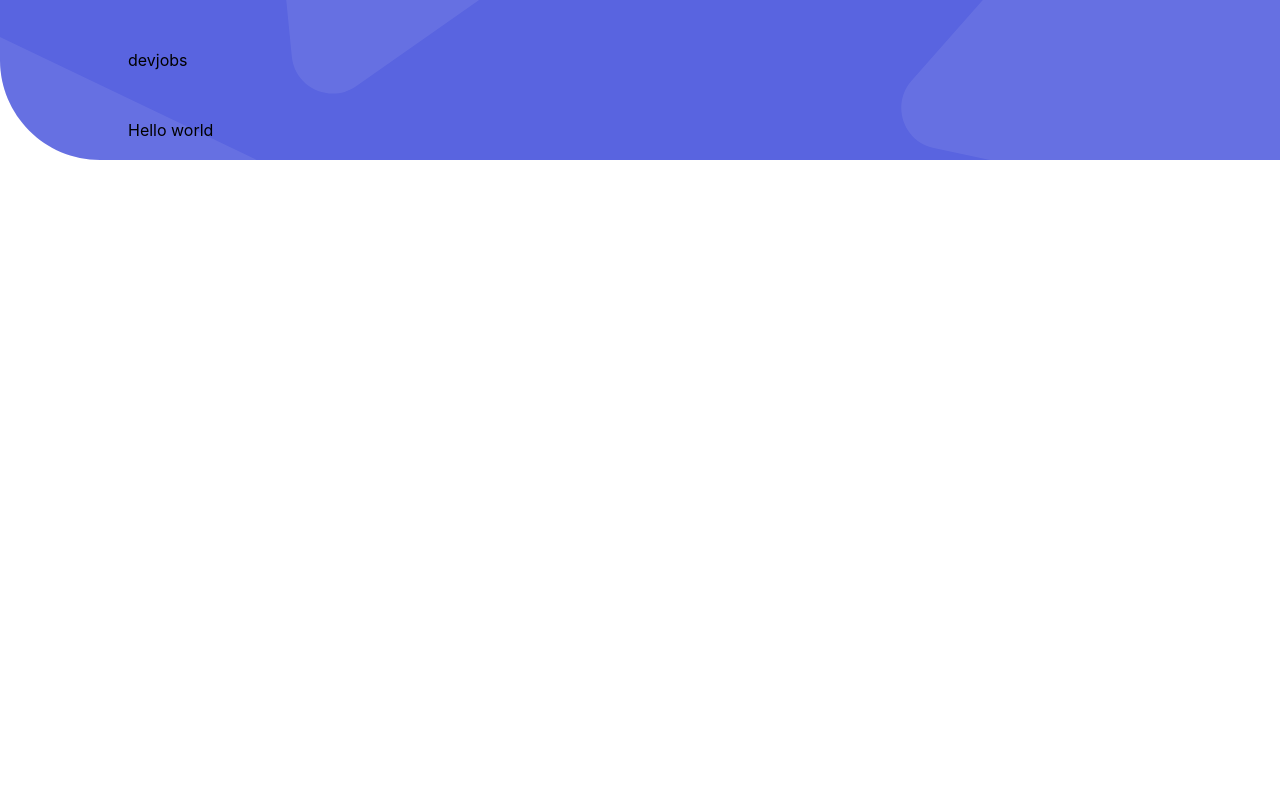
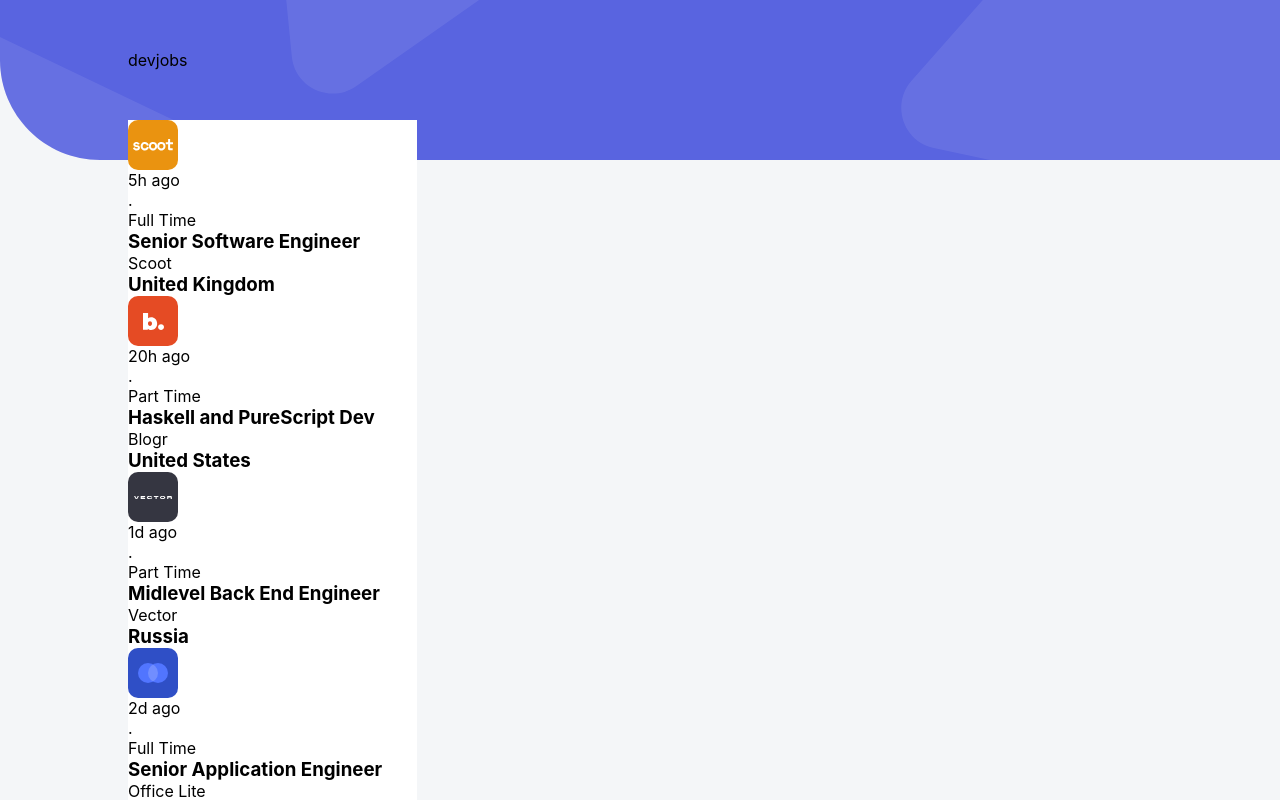
Before and after one commit to Derajatul/devjob-web-app, a Next.js app: page / in a window 1280 px wide. Shown: the top 800 px of the page. Built offline with nearby package versions, Linux system fonts and the light colour scheme.

Commit message:
add card component

```diff
--- /dev/null
+++ b/app/components/Card.module.css
@@ -0,0 +1,14 @@
+.container{
+  background-color: white;
+}
+.logoBackground{
+  display: flex;
+  justify-content:center;
+  align-items: center;
+  width:50px;
+  height:50px;
+  border-radius: 10px;
+}
+.imageLogo{
+  width: 100&;
+}
--- /dev/null
+++ b/app/components/Card.tsx
@@ -0,0 +1,21 @@
+import Styles from './Card.module.css'
+
+const Card = ({ company,logo,logoBackground,position,postedAt,contract,location}) => {
+  return(
+    <div className={Styles.container}>
+      <div className={Styles.logoBackground} style={{backgroundColor: logoBackground}}>
+        <img src={logo} alt={`${company} logo`} />
+      </div>
+      <div>
+        <p>{postedAt}</p>
+        <span>.</span>
+        <p>{contract}</p>
+      </div>
+      <h3>{position}</h3>
+      <p>{company}</p>
+      <h3>{location}</h3>
+    </div>
+  )
+}
+
+export default Card
--- /dev/null
+++ b/app/components/Header.module.css
@@ -0,0 +1,51 @@
+.header{
+    height: 7.5rem;
+  display: flex;
+  align-items:center;
+  width: 100%;
+  position: relative;
+  padding: 0 10% 0 10%;
+}
+
+/* Untuk tampilan desktop */
+@media (min-width: 1024px) {
+    .background {
+        background-image: url('../assets/desktop/bg-pattern-header.svg');
+        background-size: cover; /* Atur ukuran latar belakang */
+        height: 10rem; /* Atur ketinggian */
+        width: 100%;
+        position: absolute;
+        top:0;
+        left: 0;
+        background-repeat: no-repeat;
+    }
+}
+
+/* Untuk tampilan tablet */
+@media (max-width: 1023px) and (min-width: 768px) {
+    .background {
+        background-image: url('../assets/tablet/bg-pattern-header .svg');
+        background-size: cover; /* Atur ukuran latar belakang */
+        height: 10rem; /* Atur ketinggian */
+        width: 100%;
+        position: absolute;
+        top:0;
+        left: 0;
+        background-repeat: no-repeat;
+    }
+}
+
+/* Untuk tampilan ponsel */
+@media (max-width: 767px) {
+    .background {
+        background-image: url('../assets/mobile/bg-pattern-header.svg');
+        background-size: cover; /* Atur ukuran latar belakang */
+        height: 10rem; /* Atur ketinggian */
+        width: 100%;
+        position: absolute;
+        top:0;
+        left: 0;
+        background-repeat: no-repeat;
+
+    }
+}
--- a/app/components/header.tsx
+++ b/app/components/Header.tsx
@@ -1,10 +1,11 @@
 import Link from 'next/link'
+import Styles from './Header.module.css'
 
 const Header = () => {
   return(
     <>
-      <div className='bg-svg'></div>
-      <header id="header">
+      <div className={Styles.background}></div>
+      <header className={Styles.header}>
         <Link href='/'>devjobs</Link>
       </header>
     </>
--- a/data.json
+++ b/app/data.json
@@ -2,7 +2,7 @@
   {
     "id": 1,
     "company": "Scoot",
-    "logo": "./assets/logos/scoot.svg",
+    "logo": "./logos/scoot.svg",
     "logoBackground": "hsl(36, 87%, 49%)",
     "position": "Senior Software Engineer",
     "postedAt": "5h ago",
@@ -33,7 +33,7 @@
   {
     "id": 2,
     "company": "Blogr",
-    "logo": "./assets/logos/blogr.svg",
+    "logo": "/logos/blogr.svg",
     "logoBackground": "hsl(12, 79%, 52%)",
     "position": "Haskell and PureScript Dev",
     "postedAt": "20h ago",
@@ -64,7 +64,7 @@
   {
     "id": 3,
     "company": "Vector",
-    "logo": "./assets/logos/vector.svg",
+    "logo": "./logos/vector.svg",
     "logoBackground": "hsl(235, 10%, 23%)",
     "position": "Midlevel Back End Engineer",
     "postedAt": "1d ago",
@@ -94,7 +94,7 @@
   {
     "id": 4,
     "company": "Office Lite",
-    "logo": "./assets/logos/officelite.svg",
+    "logo": "./logos/officelite.svg",
     "logoBackground": "hsl(227, 62%, 48%)",
     "position": "Senior Application Engineer",
     "postedAt": "2d ago",
@@ -126,7 +126,7 @@
   {
     "id": 5,
     "company": "Pod",
-    "logo": "./assets/logos/pod.svg",
+    "logo": "./logos/pod.svg",
     "logoBackground": "hsl(216, 46%, 14%)",
     "position": "Remote DevOps Engineer",
     "postedAt": "2d ago",
@@ -162,7 +162,7 @@
   {
     "id": 6,
     "company": "Creative",
-    "logo": "./assets/logos/creative.svg",
+    "logo": "./logos/creative.svg",
     "logoBackground": "hsl(295, 55%, 21%)",
     "position": "Desktop Support Manager",
     "postedAt": "4d ago",
@@ -196,7 +196,7 @@
   {
     "id": 7,
     "company": "Pomodoro",
-    "logo": "./assets/logos/pomodoro.svg",
+    "logo": "./logos/pomodoro.svg",
     "logoBackground": "hsl(254, 71%, 45%)",
     "position": "iOS Engineer",
     "postedAt": "1w ago",
@@ -227,7 +227,7 @@
   {
     "id": 8,
     "company": "Maker",
-    "logo": "./assets/logos/maker.svg",
+    "logo": "./logos/maker.svg",
     "logoBackground": "hsl(218, 58%, 31%)",
     "position": "Senior EJB Developer",
     "postedAt": "1w ago",
@@ -258,7 +258,7 @@
   {
     "id": 9,
     "company": "Coffeeroasters",
-    "logo": "./assets/logos/coffeeroasters.svg",
+    "logo": "./logos/coffeeroasters.svg",
     "logoBackground": "hsl(29, 60%, 87%)",
     "position": "Senior Frontend Developer",
     "postedAt": "1w ago",
@@ -289,7 +289,7 @@
   {
     "id": 10,
     "company": "Mastercraft",
-    "logo": "./assets/logos/mastercraft.svg",
+    "logo": "./logos/mastercraft.svg",
     "logoBackground": "hsl(0, 0%, 12%)",
     "position": "App & Website Designer",
     "postedAt": "2w ago",
@@ -322,7 +322,7 @@
   {
     "id": 11,
     "company": "Crowdfund",
-    "logo": "./assets/logos/crowdfund.svg",
+    "logo": "./logos/crowdfund.svg",
     "logoBackground": "hsl(157, 57%, 50%)",
     "position": "Fullstack Developer",
     "postedAt": "1mo ago",
@@ -355,7 +355,7 @@
   {
     "id": 12,
     "company": "Typemaster",
-    "logo": "./assets/logos/typemaster.svg",
+    "logo": "./logos/typemaster.svg",
     "logoBackground": "hsl(22, 89%, 52%)",
     "position": "Technical Lead Engineer",
     "postedAt": "1mo ago",
@@ -387,7 +387,7 @@
   {
     "id": 13,
     "company": "Crowdfund",
-    "logo": "./assets/logos/crowdfund.svg",
+    "logo": "./logos/crowdfund.svg",
     "logoBackground": "hsl(157, 57%, 50%)",
     "position": "Front-end Developer",
     "postedAt": "1mo ago",
@@ -419,7 +419,7 @@
   {
     "id": 14,
     "company": "Coffeeroasters",
-    "logo": "./assets/logos/coffeeroasters.svg",
+    "logo": "./logos/coffeeroasters.svg",
     "logoBackground": "hsl(29, 60%, 87%)",
     "position": "Junior Full-Stack Developer",
     "postedAt": "1mo ago",
@@ -451,7 +451,7 @@
   {
     "id": 15,
     "company": "Blogr",
-    "logo": "./assets/logos/blogr.svg",
+    "logo": "./logos/blogr.svg",
     "logoBackground": "hsl(12, 79%, 52%)",
     "position": "Midweight Front-end Developer",
     "postedAt": "1mo ago",
--- a/app/globals.css
+++ b/app/globals.css
@@ -14,56 +14,13 @@
   padding: 0;
   box-sizing: border-box;
 }
-header,main{
+body{
+  background-color: #f4f6f8
+}
+main{
   display: flex;
   align-items:center;
   width: 100%;
   position: relative;
   padding: 0 10% 0 10%;
 }
-header{
-    height: 7.5rem;
-}
-
-/* Untuk tampilan desktop */
-@media (min-width: 1024px) {
-    .bg-svg {
-        background-image: url('./assets/desktop/bg-pattern-header.svg');
-        background-size: cover; /* Atur ukuran latar belakang */
-        height: 10rem; /* Atur ketinggian */
-        width: 100%;
-        position: absolute;
-        top:0;
-        left: 0;
-        background-repeat: no-repeat;
-    }
-}
-
-/* Untuk tampilan tablet */
-@media (max-width: 1023px) and (min-width: 768px) {
-    .bg-svg {
-        background-image: url('./assets/tablet/bg-pattern-header .svg');
-        background-size: cover; /* Atur ukuran latar belakang */
-        height: 10rem; /* Atur ketinggian */
-        width: 100%;
-        position: absolute;
-        top:0;
-        left: 0;
-        background-repeat: no-repeat;
-    }
-}
-
-/* Untuk tampilan ponsel */
-@media (max-width: 767px) {
-    .bg-svg {
-        background-image: url('./assets/mobile/bg-pattern-header.svg');
-        background-size: cover; /* Atur ukuran latar belakang */
-        height: 10rem; /* Atur ketinggian */
-        width: 100%;
-        position: absolute;
-        top:0;
-        left: 0;
-        background-repeat: no-repeat;
-
-    }
-}
--- a/app/layout.tsx
+++ b/app/layout.tsx
@@ -1,5 +1,5 @@
 import './globals.css'
-import Header from './components/header'
+import Header from './components/Header'
 
 export const metadata = {
   title: 'devjobs',
--- a/app/page.tsx
+++ b/app/page.tsx
@@ -1,6 +1,16 @@
 import Styles from './page.module.css'
+import data from './data.json'; // Pastikan path ke data.json benar
+import Card from './components/Card'
 
 const Home = () => {
-  return <div>Hello world</div>
-}
-export default Home
+
+  return (
+    <section>
+      {data.map(el => (
+        <Card logo={el.logo} logoBackground={el.logoBackground} postedAt={el.postedAt} contract={el.contract} position={el.position} company={el.company} location={el.location} />
+      ))}
+    </section>
+  );
+};
+
+export default Home;
```
Also changed, not shown: public/logos/logo.svg (renamed from app/assets/desktop/logo.svg).
